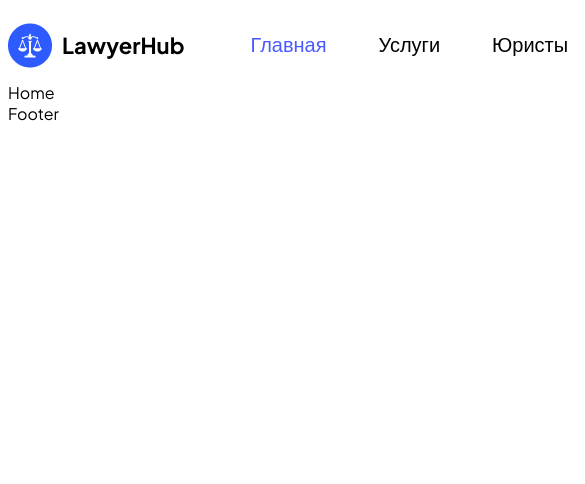
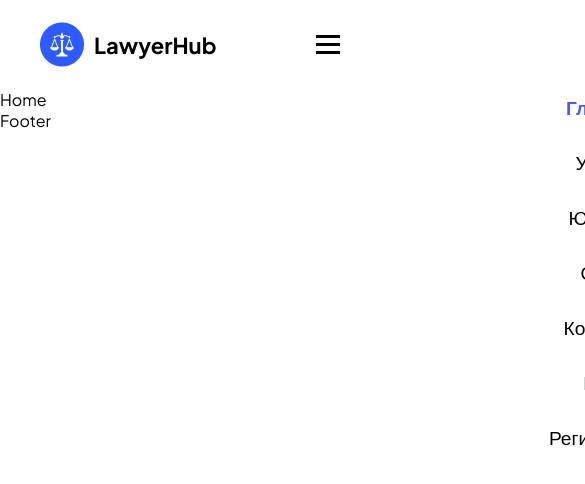
Before and after one commit to Puhovon/front-diplom, a React (Vite) app: page / in a window 390 px wide. Shown: the top 484 px of the page, 585 px wide, since content can reach past the window. Built offline with nearby package versions, Linux system fonts and the light colour scheme.

Commit message:
add mobile menu

```diff
--- a/src/components/Header.jsx
+++ b/src/components/Header.jsx
@@ -1,10 +1,16 @@
-import React from 'react';
+import React, { useState } from 'react';
 import { Link, NavLink } from 'react-router-dom';
 
 import logo from '@assets/icons/logo_blue.png'
 import styles from '@styles/header.module.css'
 
 const Header = () => {
+    const [isMenuOpen, setIsMenuOpen] = useState(false);
+
+    const toggleMenu = () => {
+        setIsMenuOpen(!isMenuOpen);
+    };
+
     return (
         <header className={styles.header}>
             <div className={styles.container}>
@@ -16,30 +22,55 @@ const Header = () => {
                 <nav className={styles.nav} aria-label="Main navigation">
                     <ul className={styles.navList}>
                         <li>
-                            <NavLink to="/" className={({ isActive }) => isActive ? `${styles.navLink} ${styles.active}` : styles.navLink}>
+                            <NavLink
+                                to="/"
+                                className={({ isActive }) =>
+                                    isActive ? `${styles.navLink} ${styles.active}` : styles.navLink
+                                }
+                            >
                                 Главная
                             </NavLink>
                         </li>
-                        <li><NavLink to="/services" className={({ isActive }) => isActive ? `${styles.navLink} ${styles.active}` : styles.navLink}>
-                            Услуги
-                        </NavLink>
+                        <li>
+                            <NavLink
+                                to="/services"
+                                className={({ isActive }) =>
+                                    isActive ? `${styles.navLink} ${styles.active}` : styles.navLink
+                                }
+                            >
+                                Услуги
+                            </NavLink>
                         </li>
                         <li>
-                            <NavLink to="/lawyers" className={({ isActive }) => isActive ? `${styles.navLink} ${styles.active}` : styles.navLink}>
+                            <NavLink
+                                to="/lawyers"
+                                className={({ isActive }) =>
+                                    isActive ? `${styles.navLink} ${styles.active}` : styles.navLink
+                                }
+                            >
                                 Юристы
                             </NavLink>
                         </li>
                         <li>
-                            <NavLink to="/about" className={({ isActive }) => isActive ? `${styles.navLink} ${styles.active}` : styles.navLink}>
+                            <NavLink
+                                to="/about"
+                                className={({ isActive }) =>
+                                    isActive ? `${styles.navLink} ${styles.active}` : styles.navLink
+                                }
+                            >
                                 О нас
                             </NavLink>
                         </li>
                         <li>
-                            <NavLink to="/contacts" className={({ isActive }) => isActive ? `${styles.navLink} ${styles.active}` : styles.navLink}>
+                            <NavLink
+                                to="/contacts"
+                                className={({ isActive }) =>
+                                    isActive ? `${styles.navLink} ${styles.active}` : styles.navLink
+                                }
+                            >
                                 Контакты
                             </NavLink>
                         </li>
-
                     </ul>
                 </nav>
                 <div className={styles.authButtons}>
@@ -50,9 +81,89 @@ const Header = () => {
                         Регистрация
                     </Link>
                 </div>
+                <div className={styles.burgerMenu}>
+                    <button
+                        className={`${styles.burgerButton} ${isMenuOpen ? styles.active : ''}`}
+                        onClick={toggleMenu}
+                        aria-label="Toggle menu"
+                        aria-expanded={isMenuOpen}
+                    >
+                        <span className={styles.burgerIcon}></span>
+                        <span className={styles.burgerIcon}></span>
+                        <span className={styles.burgerIcon}></span>
+                    </button>
+                    <div className={`${styles.mobileMenu} ${isMenuOpen ? styles.open : ''}`}>
+                        <div className={styles.closeMobileMenu} onClick={toggleMenu}>✖</div>
+                        <ul className={styles.mobileNavList}>
+                            <li>
+                                <NavLink
+                                    to="/"
+                                    className={({ isActive }) => isActive ? `${styles.mobileNavLink} ${styles.active}` : styles.mobileNavLink}
+                                    onClick={toggleMenu}
+                                >
+                                    Главная
+                                </NavLink>
+                            </li>
+                            <li>
+                                <NavLink
+                                    to="/services"
+                                    className={({ isActive }) => isActive ? `${styles.mobileNavLink} ${styles.active}` : styles.mobileNavLink}
+                                    onClick={toggleMenu}
+                                >
+                                    Услуги
+                                </NavLink>
+                            </li>
+                            <li>
+                                <NavLink
+                                    to="/lawyers"
+                                    className={({ isActive }) => isActive ? `${styles.mobileNavLink} ${styles.active}` : styles.mobileNavLink}
+                                    onClick={toggleMenu}
+                                >
+                                    Юристы
+                                </NavLink>
+                            </li>
+                            <li>
+                                <NavLink
+                                    to="/about"
+                                    className={({ isActive }) => isActive ? `${styles.mobileNavLink} ${styles.active}` : styles.mobileNavLink}
+                                    onClick={toggleMenu}
+                                >
+                                    О нас
+                                </NavLink>
+                            </li>
+                            <li>
+                                <NavLink
+                                    to="/contacts"
+                                    className={({ isActive }) =>isActive ? `${styles.mobileNavLink} ${styles.active}` : styles.mobileNavLink}
+                                    onClick={toggleMenu}
+                                >
+                                    Контакты
+                                </NavLink>
+                            </li>
+                            <li>
+                                <NavLink
+                                    to="/login"
+                                    className={({ isActive }) => isActive ? `${styles.mobileNavLink} ${styles.active}` : styles.mobileNavLink}
+                                    onClick={toggleMenu}
+                                >
+                                    Вход
+                                </NavLink>
+                            </li>
+                            <li>
+                                <NavLink
+                                    to="/register"
+                                    className={({ isActive }) =>isActive ? `${styles.mobileNavLink} ${styles.active}` : styles.mobileNavLink}
+                                    onClick={toggleMenu}
+                                >
+                                    Регистрация
+                                </NavLink>
+                            </li>
+                        </ul>
+                    </div>
+                </div>
             </div>
         </header>
     );
+};
 
-};
 export default Header;
--- a/src/styles/global.css
+++ b/src/styles/global.css
@@ -5,6 +5,11 @@
     font-optical-sizing: auto;
     font-style: normal;
 }
+body{
+    margin: 0;
+    padding: 0;
+
+}
 a{
     text-decoration: none;
     color: black;
--- a/src/styles/header.module.css
+++ b/src/styles/header.module.css
@@ -1,3 +1,7 @@
+.header {
+    padding: 20px 40px;
+}
+
 .container {
     max-width: 1280px;
     margin: auto;
@@ -6,6 +10,7 @@
     justify-content: space-between;
 }
 
+/* логотип */
 .logoLink {
     font-weight: bolder;
     display: flex;
@@ -18,12 +23,14 @@
     max-width: 44px;
 }
 
+/* навбар */
 .navList {
     list-style: none;
     display: flex;
     align-items: center;
 }
 
+/* ссылки навбара */
 .navLink {
     font-size: 20px;
     line-height: 30%;
@@ -31,30 +38,156 @@
     transition: all .3s ease-in-out;
     padding: 10px 26px;
 }
-.navLink:hover{
+
+.navLink:hover {
     color: var(--blue-400);
 }
-.active{
+
+/* активная вкладка */
+.active {
     transition: all .3s ease-in-out;
     color: var(--blue-400);
 }
 
+/* Кнопки авторизации  */
 .authButtons {
     display: flex;
     align-items: center;
     gap: 20px;
 }
-.authButton{
+
+.authButton {
     border-radius: 50px;
     line-height: 29%;
     padding: 15px 30px;
     font-weight: bold;
     color: var(--white-color);
     font-size: 18px;
+    transition: all .3s ease-in-out;
 }
-.authButton:first-child{
-    background-color: var(--headings-black-color);
+
+.authButton:first-child {
+    background-color: var(--button-dark-color);
 }
-.authButton:last-child{
-    background-color: var(--blue-400);
+
+.authButton:last-child {
+    background-color: var(--button-blue-color);
 }
+
+.authButton:last-child:hover {
+    background-color: var(--button-blue-hover-color);
+}
+
+.authButton:first-child:hover {
+    background-color: var(--button-dark-hover-color);
+}
+
+.burgerMenu {
+    display: none;
+}
+
+.burgerButton {
+    display: none;
+    background: none;
+    border: none;
+    padding: 10px;
+    cursor: pointer;
+    z-index: 1000;
+}
+
+.burgerIcon {
+    display: block;
+    width: 24px;
+    height: 3px;
+    background: black;
+    margin: 5px 0;
+    transition: all 0.3s ease;
+}
+
+.burgerButton.active .burgerIcon:nth-child(1) {
+    transform: rotate(45deg) translate(5px, 5px);
+}
+
+.burgerButton.active .burgerIcon:nth-child(2) {
+    opacity: 0;
+}
+
+.burgerButton.active .burgerIcon:nth-child(3) {
+    transform: rotate(-45deg) translate(7px, -7px);
+}
+
+.mobileMenu {
+    display: none;
+    position: fixed;
+    top: 0;
+    right: -100%;
+    width: 100%;
+    height: 100%;
+    background: white;
+    transition: right 0.3s ease;
+    z-index: 999;
+    padding-top: 80px;
+}
+
+.closeMobileMenu {
+    cursor: pointer;
+    transition: all .3s ease-in-out;
+    font-size: 33px;
+    position: absolute;
+    top: 40px;
+    right: 40px;
+}
+
+.closeMobileMenu:hover {
+    color: var(--blue-400);
+}
+
+.mobileMenu.open {
+    right: 0;
+}
+
+.mobileNavList {
+    list-style: none;
+    padding: 0;
+    margin: 0;
+    display: flex;
+    flex-direction: column;
+    align-items: center;
+}
+
+.mobileNavLink {
+    display: block;
+    padding: 15px 20px;
+    text-decoration: none;
+    color: black;
+    font-size: 1.2rem;
+    width: 100%;
+    text-align: center;
+}
+
+.mobileNavLink.active {
+    color: var(--blue-400);
+    font-weight: bold;
+}
+
+@media (max-width: 1280px) {
+    .nav {
+        display: none;
+    }
+
+    .authButtons {
+        display: none;
+    }
+
+    .burgerMenu {
+        display: block;
+    }
+
+    .burgerButton {
+        display: block;
+    }
+
+    .mobileMenu {
+        display: block;
+    }
+}
--- a/src/styles/variables.css
+++ b/src/styles/variables.css
@@ -2,6 +2,10 @@
     --primary-purple-color: #4a3aff;
     --headings-black-color: #0d0a2c;
     --text-gray-color: #615e83;
+    --button-dark-color: #1E1B39;
+    --button-dark-hover-color: #2B2846;
+    --button-blue-color: #2D5BFF;
+    --button-blue-hover-color: #446DFE;
     --color-600: #807e9a;
     --color-500: #e5e5ef;
     --color-400: #f2f1ff;
```
